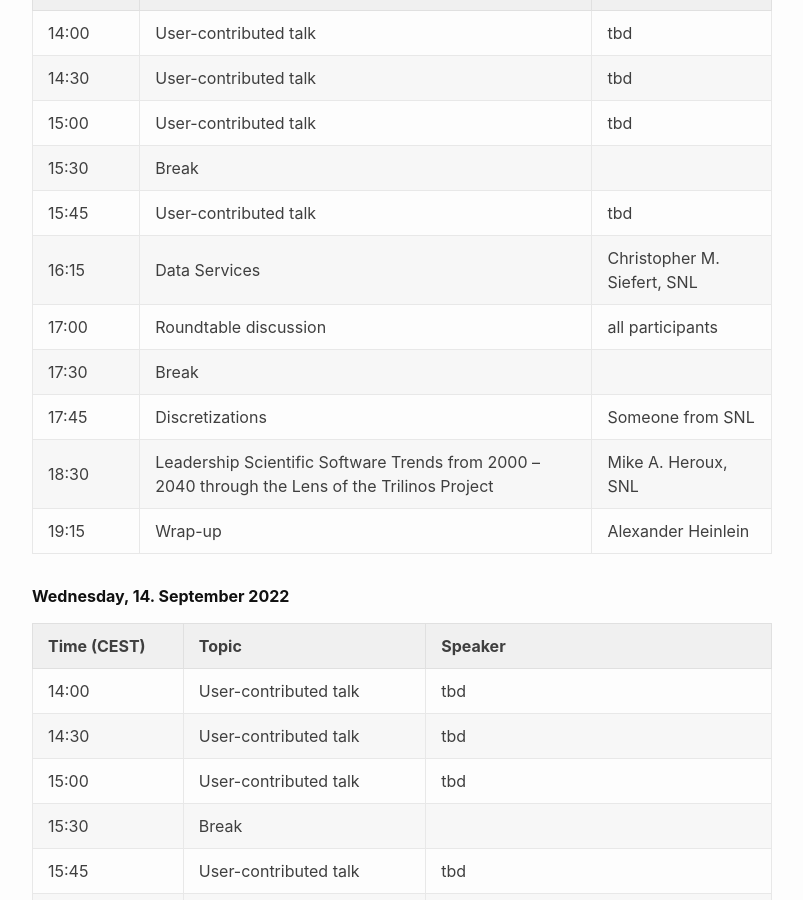
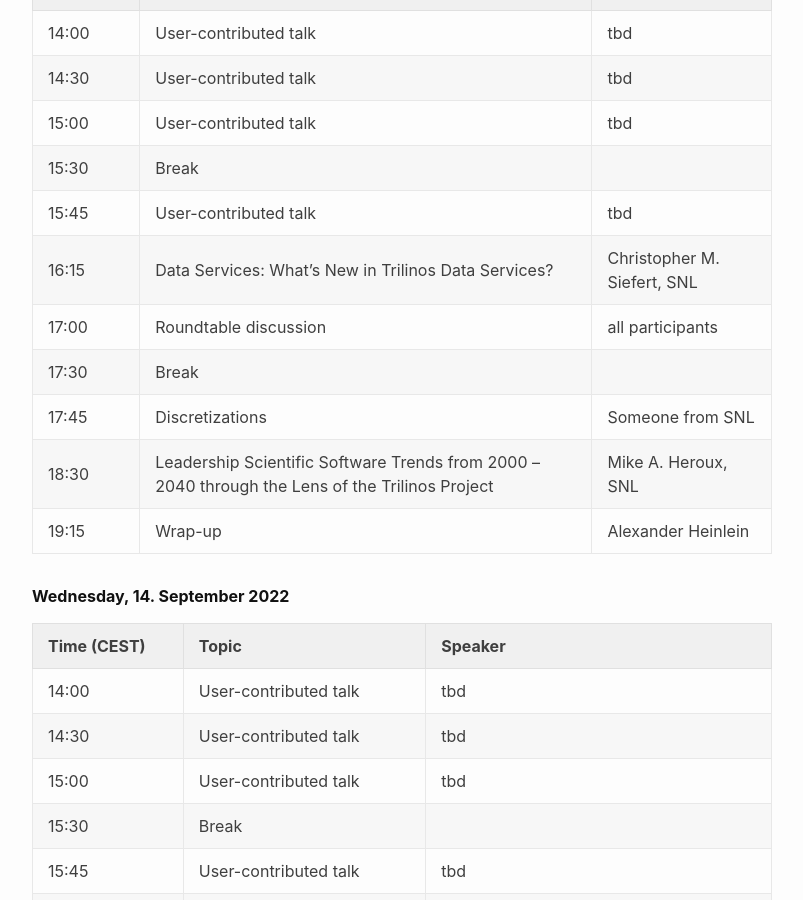
Before and after one commit to EuroTUG/eurotug.github.io, a Jekyll site: the page built from index.md, in a window 1280 px wide and 900 px high, scrolled down 2263 px. Shown: the whole window, without its empty margins (238-1041 px from the left). Built offline with Jekyll 4.4.1, drawn with Linux system fonts in a browser that asks for light colours.

Commit message:
Update Chris Siefert's talk title

```diff
--- a/index.md
+++ b/index.md
@@ -87,7 +87,7 @@ Here's the tentative schedule:
 | 15:00 | User-contributed talk | tbd |
 | 15:30 | Break | |
 | 15:45 | User-contributed talk | tbd |
-| 16:15 | Data Services | Christopher M. Siefert, SNL |
+| 16:15 | Data Services: What's New in Trilinos Data Services? | Christopher M. Siefert, SNL |
 | 17:00 | Roundtable discussion | all participants |
 | 17:30 | Break | |
 | 17:45 | Discretizations | Someone from SNL |
```
